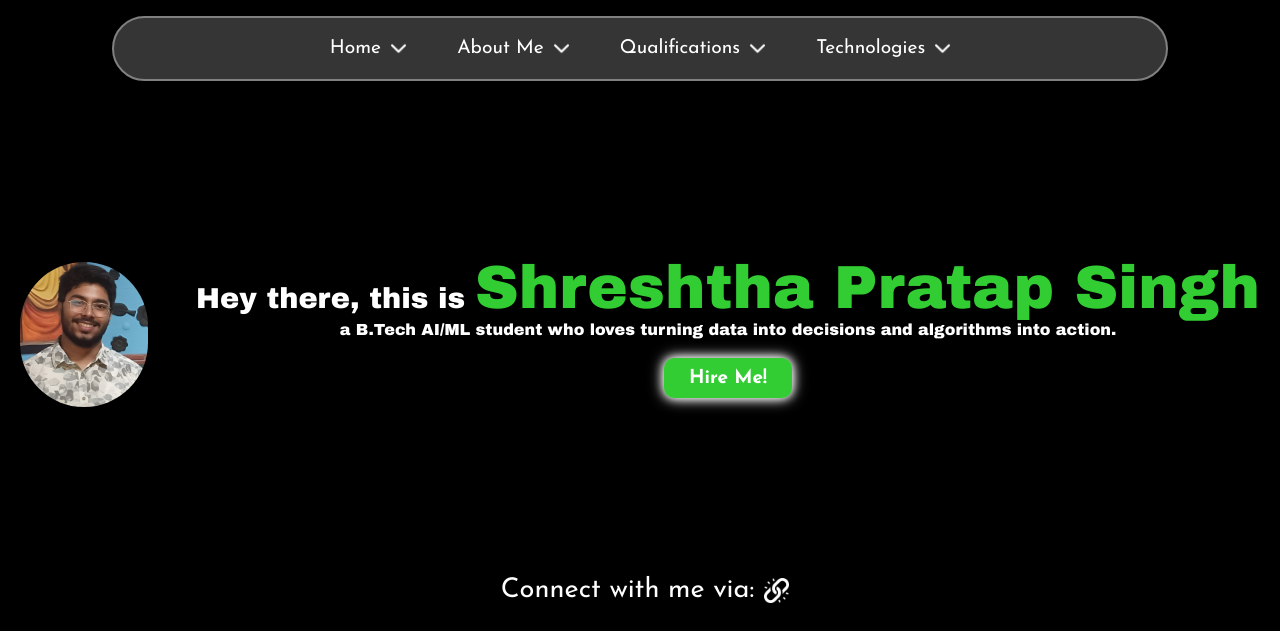
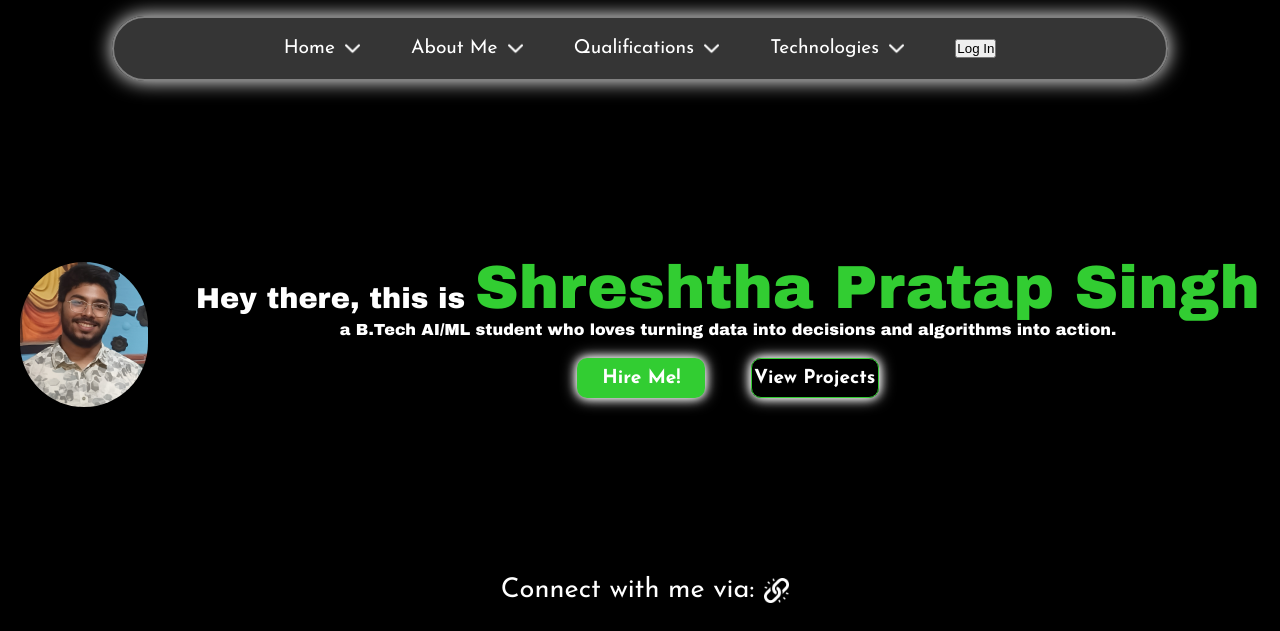
Before and after one commit to ShreshthaPratapSingh/Personal-Portfolio, a plain HTML site: page index.html in a window 1280 px wide. Shown: the top 631 px of the page. Drawn offline with Linux system fonts and the light colour scheme.

Commit message:
Add Log In button

```diff
--- a/index.html
+++ b/index.html
@@ -26,6 +26,7 @@
                         class="down"></li>
                 <li>Technologies <img src="images/icons/down-arrow.png" alt="" width="15px" height="15px" class="down">
                 </li>
+                <li><button>Log In</button></li>
             </ul>
         </div>
     </nav>
@@ -45,6 +46,9 @@
                 <div class="buttons">
                     <button class="HireMe">
                         Hire Me!
+                    </button>
+                    <button class="SeeProjects">
+                        View Projects
                     </button>
                 </div>
             </div>
--- a/style.css
+++ b/style.css
@@ -41,6 +41,7 @@ nav {
     border: 2px solid grey;
     justify-content: center;
     color: white;
+    box-shadow: 0px 0px 20px white;
 }
 
 nav div ul {
@@ -160,6 +161,7 @@ li {
     transition: 0.1s;
     cursor: pointer;
     transform: scale(1.05);
+    box-shadow: 0px 0px 10px white;
 }
 
 .connectionCards {
@@ -188,7 +190,7 @@ li {
     font-family: "Josefin Sans", sans-serif;
     font-size: 0.7em;
 }
-.HireMe{
+.HireMe, .SeeProjects{
     transition: 0.1s;
     width: 10vw;
     height: 40px;
@@ -202,8 +204,12 @@ li {
     font-family: "Josefin Sans", sans-serif;
     font-weight: 900;
 }
-.HireMe:hover{
+.HireMe:hover, .SeeProjects:hover{
     transition: 0.1s;
     cursor: pointer;
     transform: scale(1.05);
 }
+.SeeProjects{
+    background-color: transparent;
+    border: 1px solid #32CD32;
+}
```
